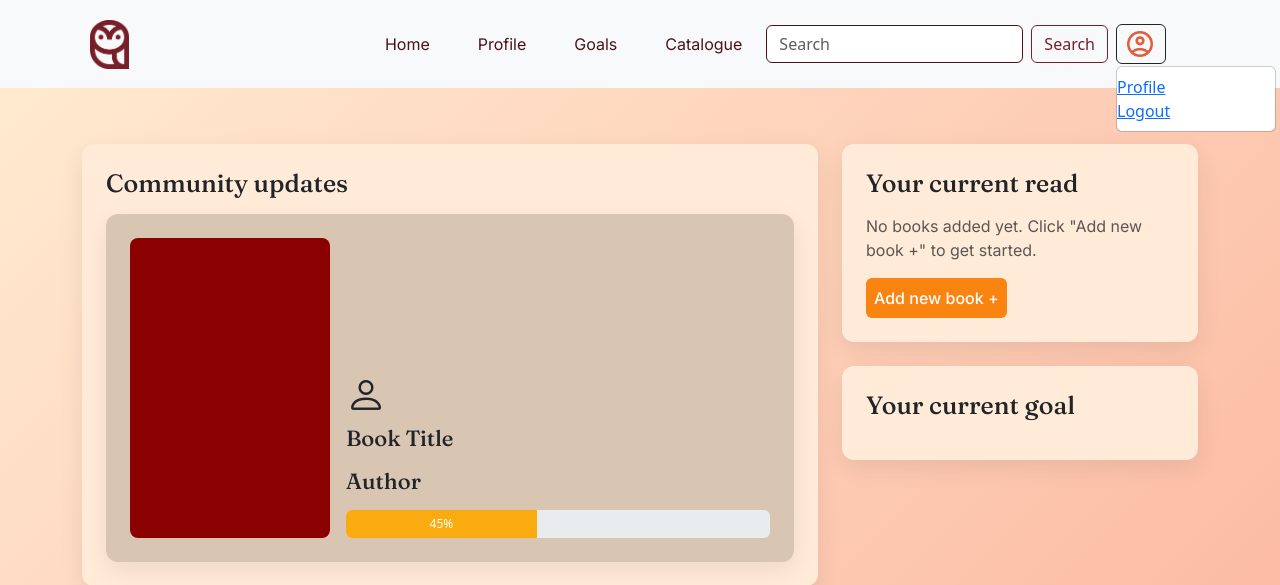
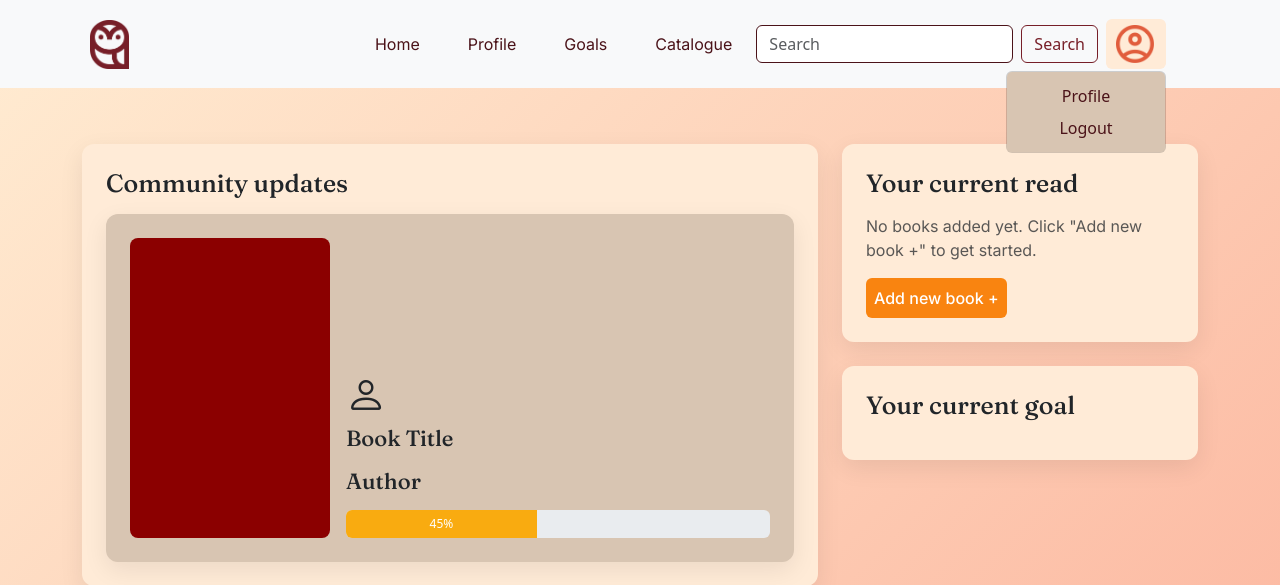
Before and after one commit to ScottVint/inttech_group_project, a Django app: page /readquest/home/ in a window 1280 px wide, after a click that opens the changed part. Shown: the top 585 px of the page. Run offline with Django 5.2, Linux system fonts and the light colour scheme; the visitor is signed in with stand-in values (Sample User, id 1); data that the repository does not hold is empty.

Commit message:
feat: styled the logout dropdown section

```diff
--- a/static/CSS/style.css
+++ b/static/CSS/style.css
@@ -125,14 +125,6 @@ p{ font-family: "Inter", sans-serif;
 }
 
 /* Navigation */
-#profile_img {
-    height: 40px !important;
-    padding-left: 10px;
-}
-
-#logo_auth_page{
-        height: 65px !important;
-}
 
 .nav-item{
   font-family: "Inter", sans-serif;
@@ -174,8 +166,47 @@ p{ font-family: "Inter", sans-serif;
     color:#af671f;
 }
 
+
 /* Dropdown on profile pic */
-.drop{}
+#profile_img {
+    height: 50px !important;
+    padding-left: 10px;
+}
+
+#logo_auth_page{
+        height: 65px !important;
+}
+
+
+.btn-dropdown{
+    border: none !important;
+}
+
+.btn.show{
+    border: none !important;
+    background-color: #FFEBD7;
+}
+
+.dropdown-menu{
+    background-color:#d8c5b2;
+    text-align: center;
+    line-height: 2rem;
+}
+
+.dropdown:hover{
+    scale: 1.1;
+}
+
+.dropDownItem{
+    text-decoration: none !important;
+    color: #4b1319 !important;
+}
+
+.dropDownItem:hover{
+    text-decoration: underline !important;
+    color:#771F28 !important;
+}
+
 
 
 
--- a/templates/readquest/base_authenticate.html
+++ b/templates/readquest/base_authenticate.html
@@ -74,10 +74,10 @@
 
                     <div class="dropdown">
                         <img src="{% static 'images/profile.png' %}" alt="Profile icon" id="profile_img"
-                            onclick="toggleDropdown()" class="btn dropdown-toggle" data-bs-toggle="dropdown" aria-expanded="false">
-                        <div id="myDropdown" class="dropdown-menu">
-                            <li><a href="{% url 'readquest:profile' %}">Profile</a></li>
-                            <li><a href="{% url 'readquest:logout' %}">Logout</a></li>
+                            onclick="toggleDropdown()" class="btn btn-dropdown dropdown-toggle" data-bs-toggle="dropdown" aria-expanded="false">
+                        <div id="myDropdown" class="dropdown-menu dropdown-menu-end">
+                            <li><a href="{% url 'readquest:profile' %}" class="dropDownItem">Profile</a></li>
+                            <li><a href="{% url 'readquest:logout' %}" class="dropDownItem">Logout</a></li>
                         </div>
                     </div>
 
```
